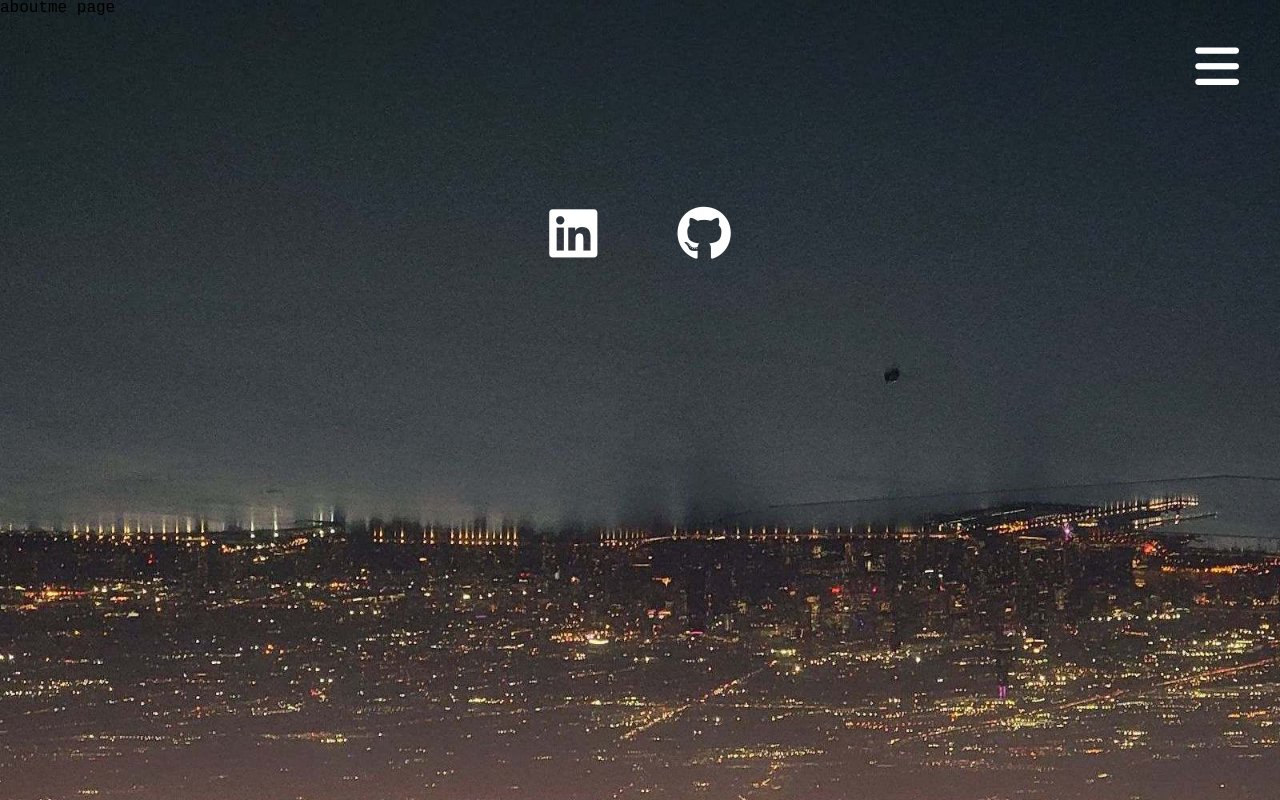
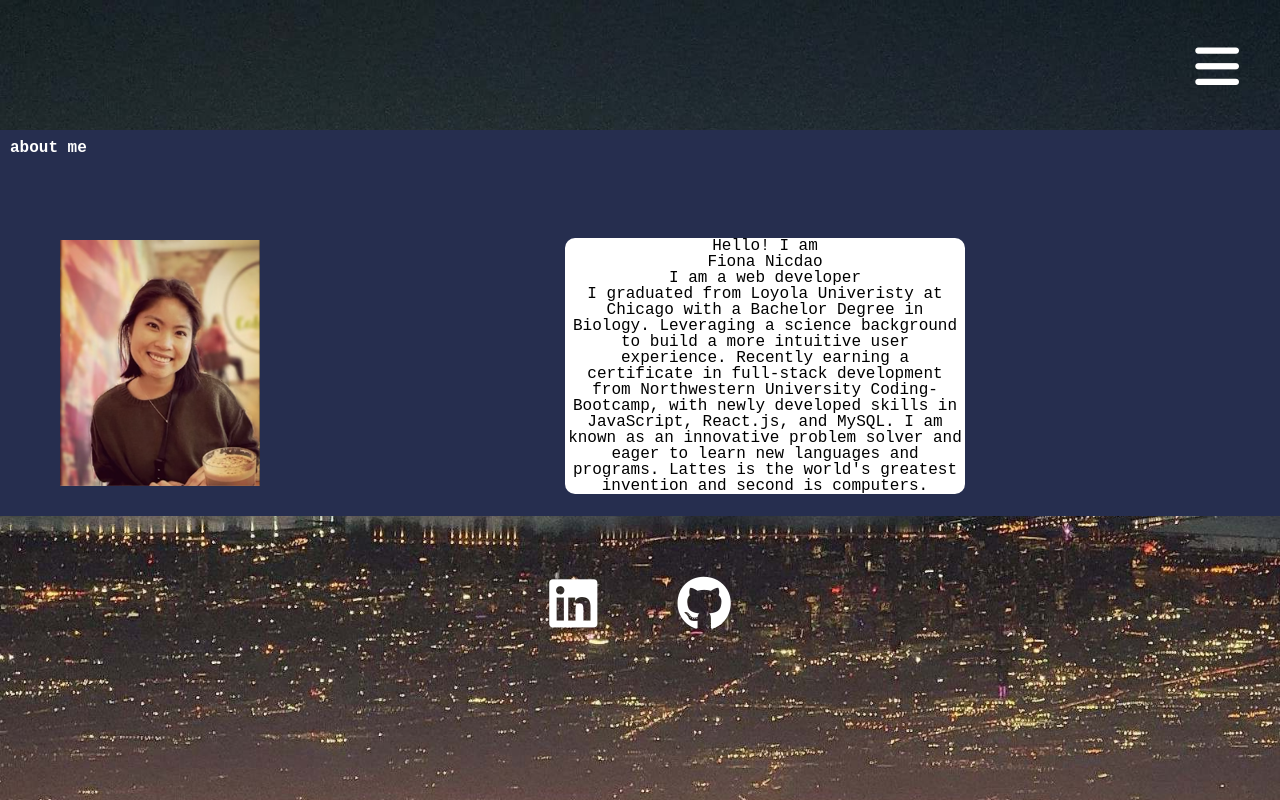
Before and after one commit to fiona1nicdao/fiona-website, a React (Create React App) app: page /#/aboutme in a window 1280 px wide. Shown: the top 800 px of the page. Built offline with nearby package versions, Linux system fonts and the light colour scheme.

Commit message:
add about me page content

```diff
--- a/src/assets/css/App.scss
+++ b/src/assets/css/App.scss
@@ -1,6 +1,6 @@
 $tablet: 500px;
 .App {
-  background-color: #131921;
+  // background-color: #131921;
   background-image: url(../images/flippedChicago.jpg);
   background-size:cover !important;
   background-repeat: no-repeat;
@@ -13,12 +13,21 @@ $tablet: 500px;
   /* -webkit-background-size: cover !important; */
   /* display: flex; */
   /* flex-direction: column; */
-}
 
   /* header  */
   .header{
     // width: 100%;
     z-index: 2;
+    .fiona-header{
+      position: absolute;
+      top:10px;
+      display: none;
+      // right: 700px;
+      color: white;
+      font-size:24px;
+      width: 100px;
+      padding: 30px;
+    }
     .dropdown-menu-button{
       background: none;
       border: none;
@@ -61,7 +70,6 @@ $tablet: 500px;
       height:250px;
     }
   }
-
   /* home page  */
   .home-page{
     padding-top: 30px;
@@ -151,8 +159,82 @@ $tablet: 500px;
     }
 
   }
+  // about me page
+  .about-me-page{
+    // color:#ffffff;
+    position:relative;
+    top: 130px;
+    padding: 10px;
+    background-color: rgb(38, 46, 79);
+
+    h1{
+      color:white;
+
+    }
+    .about-me-content{
+      @media screen and (min-width:750px){
+        display: flex;
+        justify-content:space-around;
+        margin-top:70px;
+      }
+    }
+
+    .Paragraph{
+      color:black;
+      background-color: white;
+      text-align: center;
+      position:relative;
+      z-index: 2;
+      border-radius: 10px;
+      margin-bottom: 50px;
+      max-width: 400px;
+      margin: auto;
+      @media screen and (min-width:750px){
+        width: 400px;
+        margin: none;
+        // margin-left: 100px;
+      }
+
+    }
+    .box{
+      position: relative;
+      display: flex;
+      margin:auto;
+      z-index: 3;
+      background-color:rgb(38, 46, 79) ;
+      width: 280px;
+      height:50px;
+      @media screen and (min-width:750px){
+        // display: none;
+        position: absolute;
+        top:60px;
+        width: 250px;
+        height:50px;
+      }
+    }
+    .pictureme{
+      position: relative;
+      display: flex;
+      top:-40px;
+      z-index: 1;
+      display: flex;
+      @media screen and (min-width:750px){
+        // display: none;
+        top:-20px;
+        margin-left:50px;
+      }
+    }
+
+    .me{
+
+      margin:auto;
+      width: 200px;
+
+    }
 
 
+  }
+  // foooter
   footer{
     position:relative;
     bottom: -100px;
@@ -173,3 +255,4 @@ footer{
       color:rgb(78, 98, 141);
     }
   }
+}
--- a/src/components/header/Header.js
+++ b/src/components/header/Header.js
@@ -8,6 +8,7 @@ import { NavLink } from "react-router-dom"
 export default function Header(){
     return(
         <header className="header">
+            <h1 className='fiona-header'>Fiona Nicdao</h1>
             <div className="dropdown">
                 <button className="dropdown-menu-button">
                     <i className="menu-icon fa-solid fa-bars"></i>
--- a/src/pages/aboutme/Aboutme.js
+++ b/src/pages/aboutme/Aboutme.js
@@ -1,7 +1,23 @@
+import mepic from '../../assets/images/me.png'
 export default function Aboutme(){
     return(
-        <div>
-            aboutme page
+        <div className="about-me-page">
+            <h1>about me </h1>
+            <div className='box'></div>
+            <div className='about-me-content'>
+
+                <div className='pictureme'>
+                        <img className="me" alt="Fiona" src={mepic}/>
+                </div>
+                <div className="Paragraph">
+                    <p className="large">Hello! I am</p>
+                    <p className="large">Fiona Nicdao</p>
+                    <p className="textcoder">I am a web developer</p>
+                    <p className="textme">I graduated from Loyola Univeristy at Chicago with a Bachelor Degree in Biology. Leveraging a science background to build a more intuitive user experience. Recently earning a certificate in full-stack development from Northwestern University Coding-Bootcamp, with newly developed skills in JavaScript, React.js, and MySQL. I am known as an innovative problem solver and eager to learn new languages and programs. Lattes is the world's greatest invention and second is computers.</p>
+                </div>
+            </div>
+
+
         </div>
     )
 }
```
Also changed, not shown: src/assets/images/me.png (added). Lines whose indentation alone changed are shown as unchanged.
